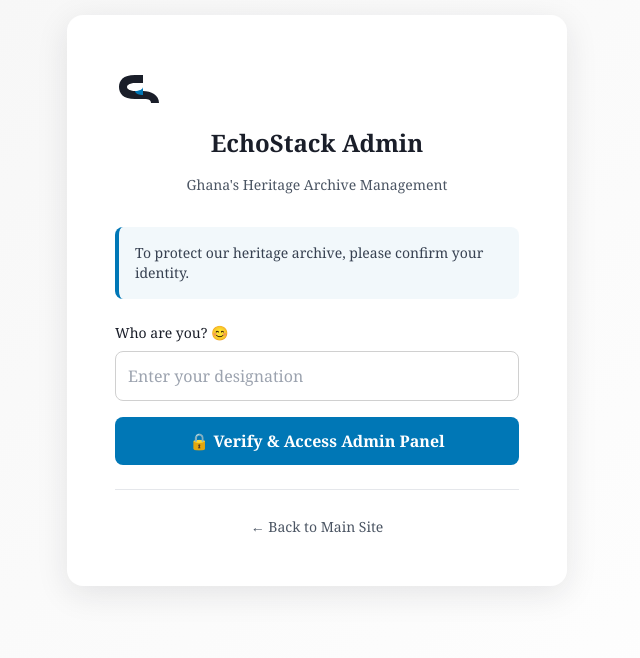
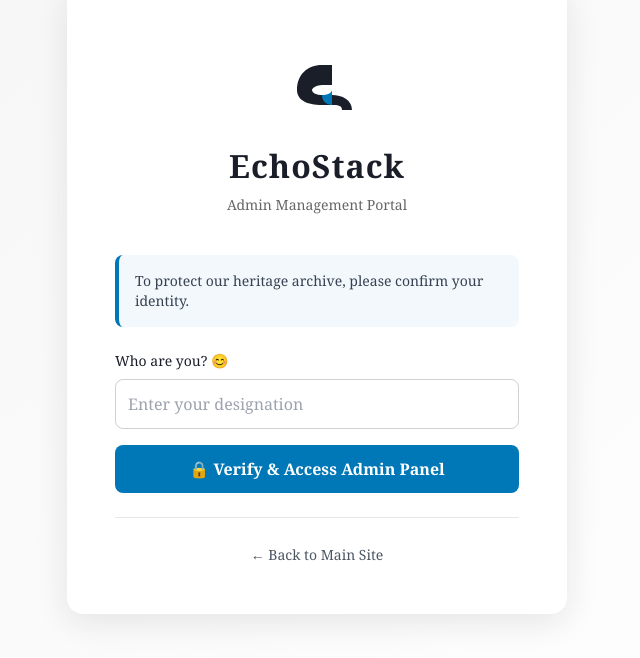
Before and after one commit to mirekudev-prog/echo-stack-ghana, a plain HTML site: page login.html in a window 1280 px wide. Shown: the part 100-758 px from the top of the page, without its empty margins (323-963 px from the left). Drawn offline with nearby package versions, Linux system fonts and the light colour scheme; a web font is replaced by a local one.

Commit message:
Update login.html

```diff
--- a/login.html
+++ b/login.html
@@ -30,9 +30,39 @@
             max-width: 500px;
             width: 100%;
             margin: 2rem;
+            text-align: center;
         }
 
-        .logo-text { color: var(--brand-dark); margin-bottom: 1rem; }
+        /* Logo Styling - Ensures Full Display */
+        .logo-container {
+            display: flex;
+            flex-direction: column;
+            align-items: center;
+            justify-content: center;
+            margin-bottom: 1.5rem;
+            padding: 1rem;
+        }
+
+        .logo-icon {
+            width: 80px;      /* Larger size */
+            height: 80px;     /* Equal size for square */
+            margin-bottom: 0.75rem;
+            object-fit: contain;
+        }
+
+        .logo-text {
+            font-size: 2rem;      /* Bigger text */
+            font-weight: bold;
+            letter-spacing: 1px;
+            color: var(--brand-dark) !important;
+            text-transform: none;
+        }
+
+        .subtitle {
+            color: #666;
+            font-size: 0.875rem;
+            margin-top: 0.25rem;
+        }
 
         .security-question {
             background: rgba(0, 119, 182, 0.05);
@@ -40,6 +70,7 @@
             padding: 1rem;
             border-radius: 8px;
             margin-bottom: 1.5rem;
+            text-align: left;
         }
 
         input {
@@ -65,14 +96,18 @@
 <body class="antialiased">
 
     <div class="login-card">
-        <!-- Logo -->
-        <div class="text-center mb-8">
-            <svg width="48" height="48" viewBox="0 0 60 40" fill="none" style="margin-bottom: 1rem;">
-                <path d="M5 20C5 12 10 5 25 5H35V15H25C20 15 15 17 15 20C15 23 20 25 25 25H35C45 25 55 30 55 40H45C45 35 40 35 35 35H25C10 35 5 28 5 20Z" fill="#1a1e29"/>
-                <path d="M25 25C30 25 35 23 35 20V30C35 30 25 30 25 25Z" fill="#0077b6"/>
+        <!-- Logo Section - CENTERED AND FULL SIZE -->
+        <div class="logo-container">
+            <svg class="logo-icon" viewBox="0 0 80 80" fill="none" xmlns="http://www.w3.org/2000/svg">
+                <!-- Top Dark Gray Part of S -->
+                <path d="M20 40C20 25 30 15 45 15H55V35H45C40 35 35 38 35 40C35 43 40 45 45 45H55C65 45 75 50 75 60H65C65 55 60 55 55 55H45C30 55 20 50 20 40Z"
+                      fill="#1a1e29"/>
+                <!-- Bottom Blue Part of S -->
+                <path d="M45 45C50 45 55 43 55 40V55C55 55 45 55 45 45Z"
+                      fill="#0077b6"/>
             </svg>
-            <h1 class="logo-text text-2xl font-bold">EchoStack Admin</h1>
-            <p class="text-gray-600 text-sm">Ghana's Heritage Archive Management</p>
+            <h1 class="logo-text">EchoStack</h1>
+            <p class="subtitle">Admin Management Portal</p>
         </div>
 
         <!-- Security Question -->
@@ -81,7 +116,7 @@
         </div>
 
         <!-- Login Form -->
-        <form id="login-form" class="space-y-4">
+        <form id="login-form" class="space-y-4 text-left">
             <div>
                 <label class="block text-sm font-medium mb-2" style="color: #1a1e29 !important;">
                     Who are you? 😊
@@ -131,7 +166,6 @@
                 });
 
                 if (response.ok) {
-                    // Backend sets cookie, redirect
                     window.location.href = '/admin';
                 } else {
                     throw new Error('Incorrect answer');
```
